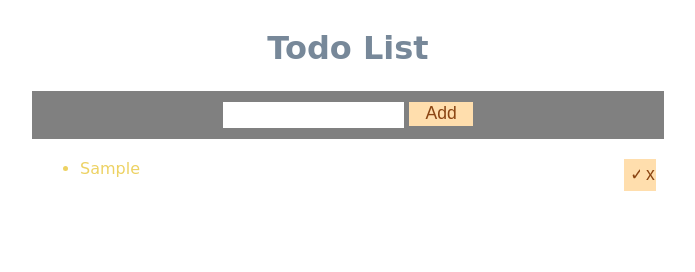
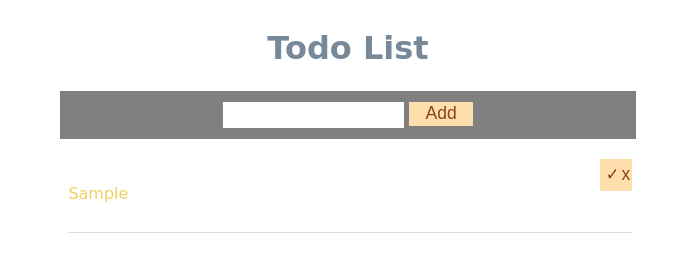
Before and after one commit to okhouja/todo-list, a website: page src/index.html in a window 1280 px wide. Both pictures are taken after typing "Sample" into the empty fields and a click on the button "Add". Shown: the whole page, without its empty margins (292-987 px from the left). Drawn offline with nearby package versions, Linux system fonts and the light colour scheme; files that its build step writes are made by us from their sources; a web font is replaced by a local one.

Commit message:
ToDo App

```diff
--- a/src/scss/abstracts/_variables.scss
+++ b/src/scss/abstracts/_variables.scss
@@ -17,14 +17,11 @@ h1 {
   justify-content: center;
 }
 form {
-  // border: 2px black dotted;
   margin: 2px auto;
   display: flex;
   justify-content: center;
   align-items: center;
-
-  // align-content: center;
-  width: 50%;
+  width: 45vw;
   height: 3rem;
   background-color: gray;
 }
@@ -44,17 +41,25 @@ button {
 }
 li {
   margin: 2px auto;
-  width: 45vw;
+  width: 44vw;
   height: 3rem;
-  max-width: 50vw;
+  border-bottom: 1px gainsboro solid;
+  align-items: center;
+  padding-top: 25px;
+  list-style-type: none;
   word-wrap: break-word;
   overflow-wrap: break-word;
   position: relative;
+  right: 18px;
 }
 li div {
   position: absolute;
   right: 0;
   top: 0;
+}
+
+li:hover {
+  background: #ddd;
 }
 li div button {
   width: 1rem;
```
